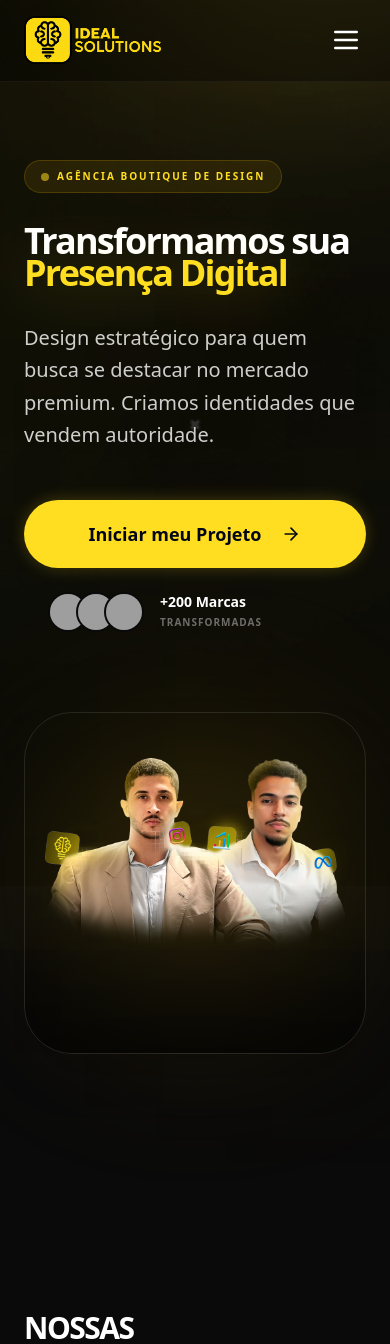
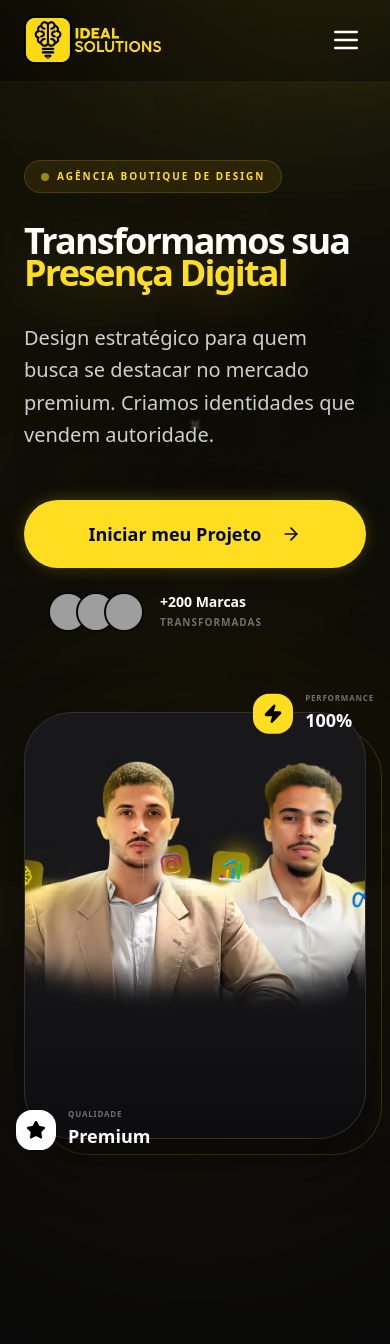
Before and after one commit to emersonbruno46-debug/jonasdepaula, a React (Vite) app: page / in a window 390 px wide. Shown: the top 1344 px of the page. Built offline with nearby package versions, Linux system fonts and the light colour scheme; grey boxes are pictures that could not be loaded; the HTML template or start-up script is replaced by a standard one.

Commit message:
style: layered hero image with overlapping frame

```diff
--- a/src/pages/PremiumLanding.tsx
+++ b/src/pages/PremiumLanding.tsx
@@ -158,56 +158,61 @@ const PremiumLanding = () => {
               </div>
             </motion.div>
 
-            {/* Visual Content - Larger Image */}
+            {/* Visual Content - Layered Overlap Effect */}
             <motion.div
               initial={{ opacity: 0, scale: 0.9 }}
               whileInView={{ opacity: 1, scale: 1 }}
               transition={{ duration: 1.2, ease: [0.22, 1, 0.36, 1] }}
-              className="relative lg:scale-110 xl:scale-125 origin-center lg:translate-x-10"
+              className="relative group"
             >
-              <div className="relative z-10 rounded-[3rem] overflow-hidden border border-white/10 shadow-2xl">
+              {/* Background 'Frame' */}
+              <div className="absolute inset-0 border border-[#FFDE21]/20 rounded-[3rem] translate-x-4 translate-y-4 md:translate-x-8 md:translate-y-8 z-0 transition-transform duration-700 group-hover:translate-x-2 group-hover:translate-y-2" />
+
+              {/* Main Image Container */}
+              <div className="relative z-10 rounded-[3rem] overflow-hidden border border-white/10 shadow-[0_20px_50px_rgba(0,0,0,0.5)] aspect-[4/5] sm:aspect-square lg:aspect-[4/5] bg-zinc-900">
                 <img
                   src="/hero-image.png"
                   alt="Ideal Solutions Team"
-                  className="w-full h-auto"
+                  className="w-full h-full object-cover object-top scale-105 transition-transform duration-700 group-hover:scale-110"
                 />
-                <div className="absolute inset-0 bg-gradient-to-t from-black/60 via-transparent to-transparent" />
+                <div className="absolute inset-0 bg-gradient-to-t from-black/80 via-transparent to-transparent opacity-60" />
               </div>
 
-              {/* Floating Elements */}
+              {/* Floating Elements - Adjusted for better overlap feel */}
               <motion.div
-                animate={{ y: [0, -20, 0] }}
+                animate={{ y: [0, -15, 0] }}
                 transition={{ duration: 4, repeat: Infinity, ease: "easeInOut" }}
-                className="absolute -top-10 -right-10 z-20 glass-premium p-6 rounded-3xl border-white/10 hidden md:block"
+                className="absolute -top-6 -right-6 md:-top-10 md:-right-10 z-20 glass-premium p-4 md:p-6 rounded-3xl border-white/10"
               >
-                <div className="flex items-center gap-4">
-                   <div className="w-12 h-12 bg-[#FFDE21] rounded-2xl flex items-center justify-center">
-                      <Zap className="text-black w-6 h-6 fill-current" />
+                <div className="flex items-center gap-3 md:gap-4">
+                   <div className="w-10 h-10 md:w-12 md:h-12 bg-[#FFDE21] rounded-2xl flex items-center justify-center">
+                      <Zap className="text-black w-5 h-5 md:w-6 md:h-6 fill-current" />
                    </div>
                    <div>
-                      <p className="text-xs text-white/40 uppercase font-black tracking-widest leading-none mb-1">Performance</p>
-                      <p className="text-xl font-black text-white">100%</p>
+                      <p className="text-[8px] md:text-xs text-white/40 uppercase font-black tracking-widest leading-none mb-1">Performance</p>
+                      <p className="text-lg md:text-xl font-black text-white">100%</p>
                    </div>
                 </div>
               </motion.div>
 
               <motion.div
-                animate={{ y: [0, 20, 0] }}
+                animate={{ y: [0, 15, 0] }}
                 transition={{ duration: 5, repeat: Infinity, ease: "easeInOut", delay: 1 }}
-                className="absolute -bottom-10 -left-10 z-20 glass-premium p-6 rounded-3xl border-white/10 hidden md:block"
+                className="absolute -bottom-6 -left-6 md:-bottom-10 md:-left-10 z-20 glass-premium p-4 md:p-6 rounded-3xl border-white/10"
               >
-                <div className="flex items-center gap-4">
-                   <div className="w-12 h-12 bg-white rounded-2xl flex items-center justify-center">
-                      <Star className="text-black w-6 h-6 fill-current" />
+                <div className="flex items-center gap-3 md:gap-4">
+                   <div className="w-10 h-10 md:w-12 md:h-12 bg-white rounded-2xl flex items-center justify-center">
+                      <Star className="text-black w-5 h-5 md:w-6 md:h-6 fill-current" />
                    </div>
                    <div>
-                      <p className="text-xs text-white/40 uppercase font-black tracking-widest leading-none mb-1">Qualidade</p>
-                      <p className="text-xl font-black text-white">Premium</p>
+                      <p className="text-[8px] md:text-xs text-white/40 uppercase font-black tracking-widest leading-none mb-1">Qualidade</p>
+                      <p className="text-lg md:text-xl font-black text-white">Premium</p>
                    </div>
                 </div>
               </motion.div>
 
-              <div className="absolute inset-0 bg-yellow-500/20 blur-[120px] -z-10 rounded-full scale-75" />
+              {/* Enhanced Glow */}
+              <div className="absolute inset-0 bg-yellow-500/10 blur-[120px] -z-10 rounded-full scale-110" />
             </motion.div>
           </div>
         </div>
```
